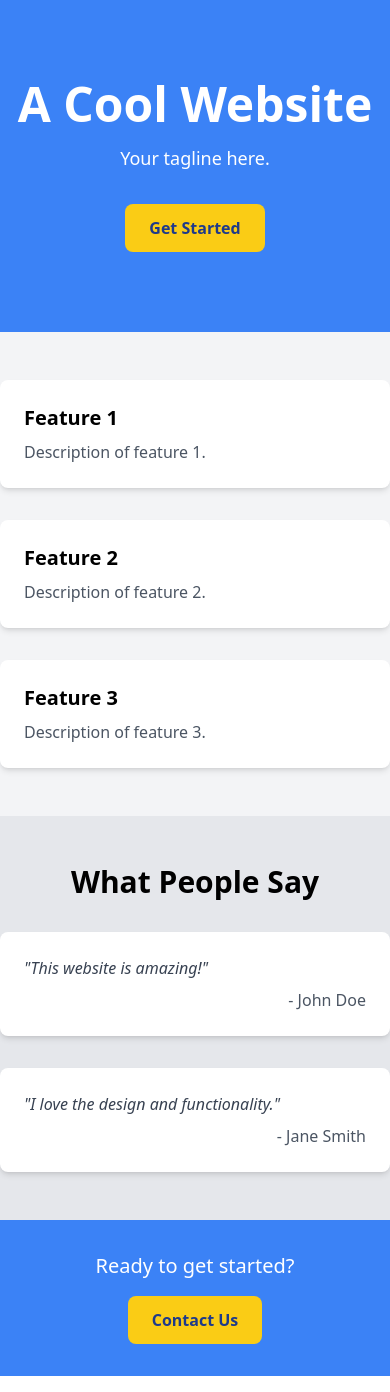
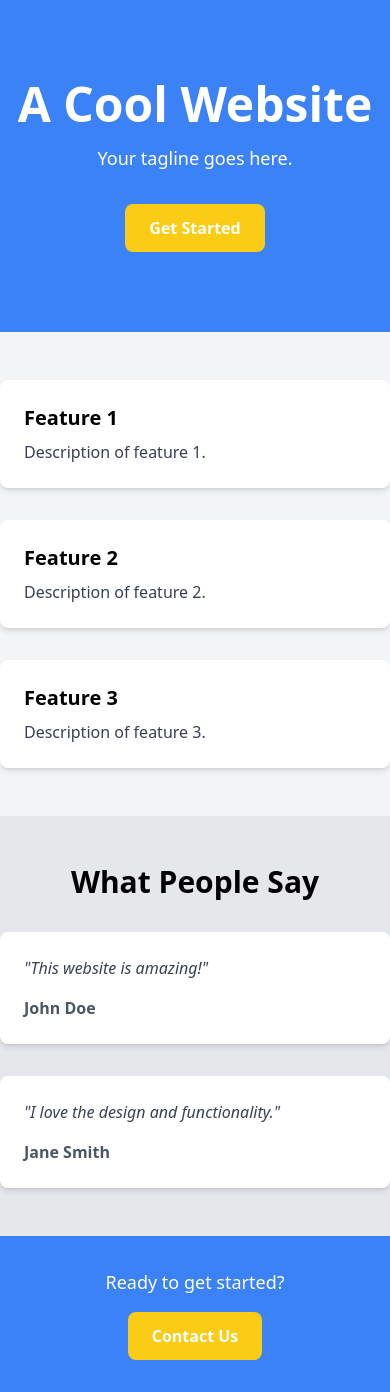
Before and after one commit to samuelforrest/nextjs-lp-boilerplate, a Next.js app: page / in a window 390 px wide. Built offline with nearby package versions, Linux system fonts and the light colour scheme.

Commit message:
feat: AI generated initial landing page code

```diff
--- a/src/app/page.tsx
+++ b/src/app/page.tsx
@@ -3,18 +3,15 @@ import React from "react";
 const LandingPage: React.FC = () => {
   return (
     <div className="bg-gray-100 font-inter">
-      {/* Add Google Font links here (in the actual HTML file's head):
-      <link rel="preconnect" href="https://fonts.googleapis.com">
-      <link rel="preconnect" href="https://fonts.gstatic.com" crossorigin>
-      <link href="https://fonts.googleapis.com/css2?family=Montserrat:wght@700&family=Inter:wght@400;700&display=swap" rel="stylesheet">
-      */}
+      {/* Add Google Font links in your HTML head: */}
+      {/* <link href="https://fonts.googleapis.com/css2?family=Montserrat:wght@700&family=Inter:wght@400;700&display=swap" rel="stylesheet"/> */}
 
       {/* Hero Section */}
       <section className="bg-blue-500 text-white py-20">
         <div className="container mx-auto text-center">
-          <h1 className="font-montserrat text-5xl md:text-7xl font-bold mb-4">A Cool Website</h1>
-          <p className="text-lg md:text-xl mb-8">Your tagline here.</p>
-          <button className="bg-yellow-400 hover:bg-yellow-500 text-blue-900 font-bold py-3 px-6 rounded-lg">Get Started</button>
+          <h1 className="text-5xl md:text-7xl font-montserrat font-bold mb-4 animate-fade-in">A Cool Website</h1>
+          <p className="text-lg md:text-xl mb-8 animate-fade-in">Your tagline goes here.</p>
+          <button className="bg-yellow-400 hover:bg-yellow-500 text-white font-bold py-3 px-6 rounded-lg animate-fade-in">Get Started</button>
         </div>
       </section>
 
@@ -22,20 +19,19 @@ const LandingPage: React.FC = () => {
       <section className="py-12">
         <div className="container mx-auto grid grid-cols-1 md:grid-cols-3 gap-8">
           <div className="bg-white p-6 rounded-lg shadow-md animate-fade-in">
-            <h3 className="text-xl font-bold mb-2">Feature 1</h3>
-            <p className="text-gray-600">Description of feature 1.</p>
+            <h2 className="text-xl font-bold mb-2">Feature 1</h2>
+            <p className="text-gray-700">Description of feature 1.</p>
           </div>
           <div className="bg-white p-6 rounded-lg shadow-md animate-fade-in">
-            <h3 className="text-xl font-bold mb-2">Feature 2</h3>
-            <p className="text-gray-600">Description of feature 2.</p>
+            <h2 className="text-xl font-bold mb-2">Feature 2</h2>
+            <p className="text-gray-700">Description of feature 2.</p>
           </div>
           <div className="bg-white p-6 rounded-lg shadow-md animate-fade-in">
-            <h3 className="text-xl font-bold mb-2">Feature 3</h3>
-            <p className="text-gray-600">Description of feature 3.</p>
+            <h2 className="text-xl font-bold mb-2">Feature 3</h2>
+            <p className="text-gray-700">Description of feature 3.</p>
           </div>
         </div>
       </section>
-
 
       {/* Testimonials Section */}
       <section className="bg-gray-200 py-12">
@@ -43,22 +39,22 @@ const LandingPage: React.FC = () => {
           <h2 className="text-3xl font-bold text-center mb-8">What People Say</h2>
           <div className="grid grid-cols-1 md:grid-cols-2 gap-8">
             <div className="bg-white p-6 rounded-lg shadow-md animate-fade-in">
-              <p className="text-gray-700 italic">"This website is amazing!"</p>
-              <p className="text-gray-600 text-right mt-2">- John Doe</p>
+              <p className="text-gray-700 italic mb-4">"This website is amazing!"</p>
+              <p className="text-gray-600 font-bold">John Doe</p>
             </div>
             <div className="bg-white p-6 rounded-lg shadow-md animate-fade-in">
-              <p className="text-gray-700 italic">"I love the design and functionality."</p>
-              <p className="text-gray-600 text-right mt-2">- Jane Smith</p>
+              <p className="text-gray-700 italic mb-4">"I love the design and functionality."</p>
+              <p className="text-gray-600 font-bold">Jane Smith</p>
             </div>
           </div>
         </div>
       </section>
 
       {/* CTA Section */}
-      <section className="bg-blue-500 text-white py-8 text-center">
-        <div className="container mx-auto">
-          <p className="text-xl mb-4">Ready to get started?</p>
-          <button className="bg-yellow-400 hover:bg-yellow-500 text-blue-900 font-bold py-3 px-6 rounded-lg">Contact Us</button>
+      <section className="bg-blue-500 text-white py-8">
+        <div className="container mx-auto text-center">
+          <p className="text-lg mb-4">Ready to get started?</p>
+          <button className="bg-yellow-400 hover:bg-yellow-500 text-white font-bold py-3 px-6 rounded-lg">Contact Us</button>
         </div>
       </section>
     </div>
```
